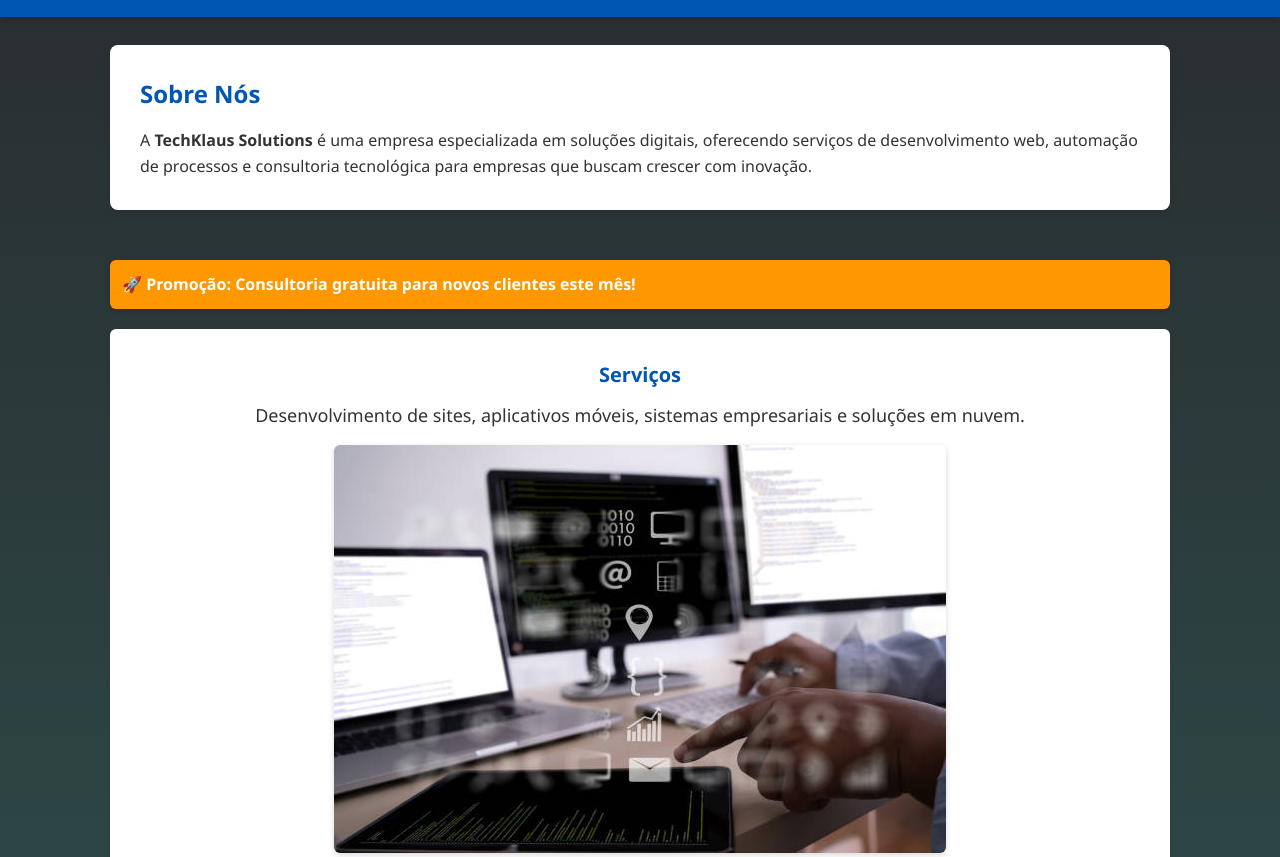
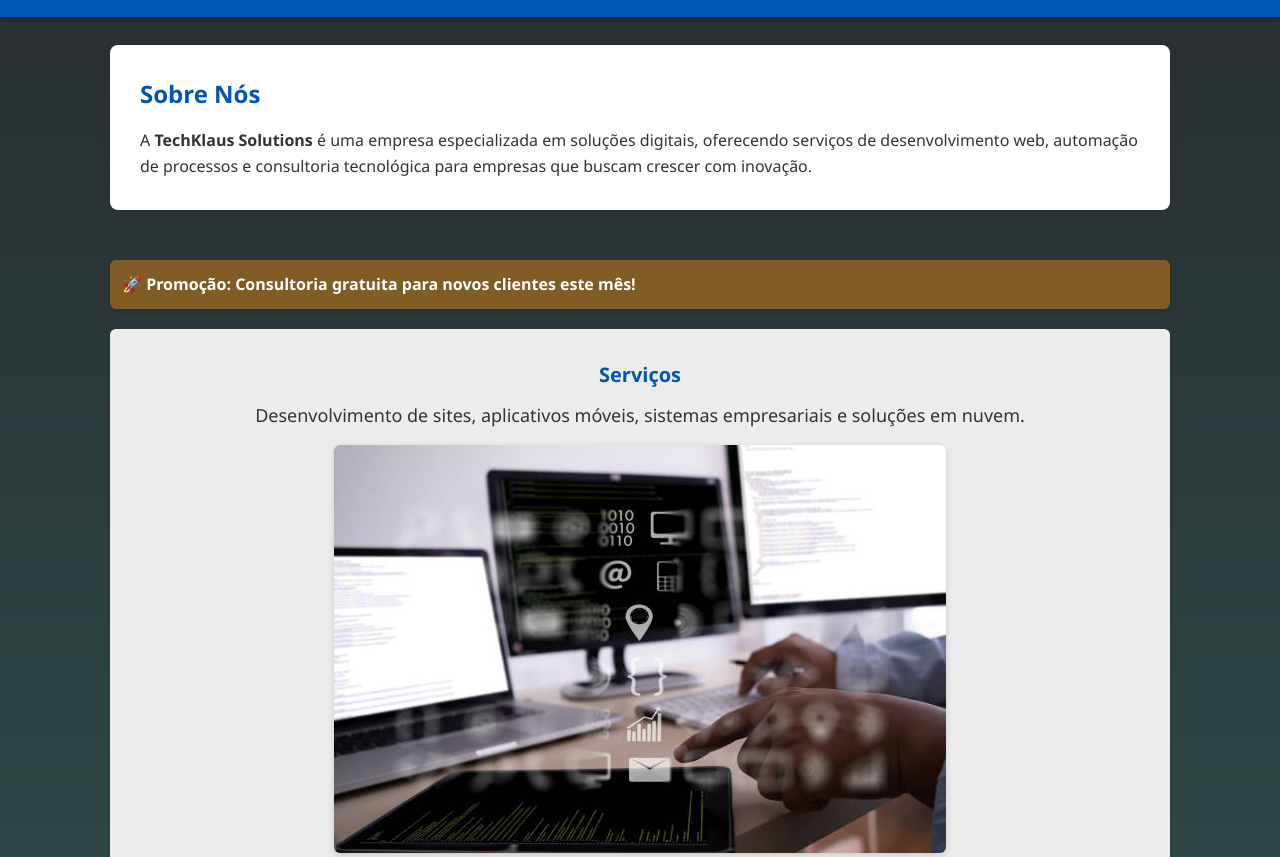
Before and after one commit to cleverson-klaus/Aula-exerc-cios-25-08, a plain HTML site: page index.html in a window 1280 px wide. Shown: the part 95-952 px from the top of the page. Drawn offline with Linux system fonts and the light colour scheme.

Commit message:
Ajuste no css e cometarios

```diff
--- a/style.css
+++ b/style.css
@@ -84,19 +84,19 @@ main {
 .sticky {
   position: sticky;
   top: 20px;
-  background: #ff9800;
+  background: #815c24;
   color: #fff;
   padding: 12px;
   border-radius: 6px;
   font-weight: bold;
   margin: 20px 0;
-  box-shadow: 0 2px 6px rgba(0,0,0,0.15);
+  box-shadow: 0 2px 6px rgba(10, 10, 10, 0.15);
 }
 
 /* BLOCOS */
 .bloco {
   min-height: 350px;
-  background: #fff;
+  background: #ececec;
   margin: 20px 0;
   border-radius: 6px;
   display: flex;
```
Also changed, not shown: index.html (+7 -4 lines).
